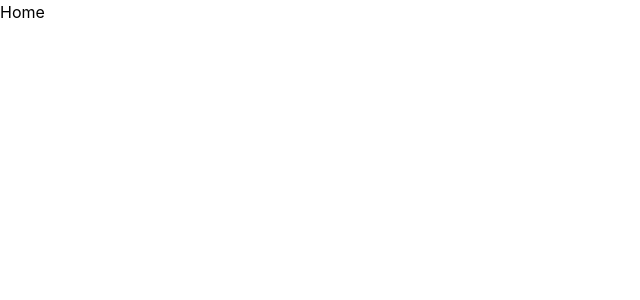
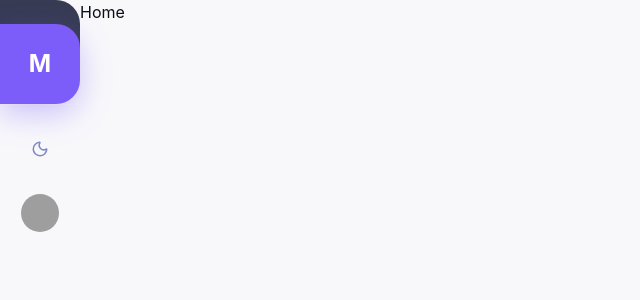
Before and after one commit to SenatorCode/HNG-STAGE-2, a React (Vite) app: page / in a window 1280 px wide. Shown: the top 300 px of the page, without its empty margins (0-640 px from the left). Built offline with nearby package versions, Linux system fonts and the light colour scheme; grey boxes are pictures that could not be loaded.

Commit message:
Implement stage 2 layout shell

```diff
--- a/src/App.jsx
+++ b/src/App.jsx
@@ -1,14 +1,20 @@
 import { BrowserRouter, Route, Routes } from 'react-router-dom'
+import Sidebar from './components/layout/Sidebar'
 import Home from './pages/Home'
 import InvoiceDetailPage from './pages/InvoiceDetailPage'
 
 export default function App() {
   return (
     <BrowserRouter>
-      <Routes>
-        <Route path="/" element={<Home />} />
-        <Route path="/invoices/:id" element={<InvoiceDetailPage />} />
-      </Routes>
+      <div className="min-h-screen overflow-x-hidden bg-[#F8F8FB] text-[#0C0E16] dark:bg-[#141625] dark:text-white">
+        <Sidebar />
+        <main className="min-h-screen pt-18 md:pl-20 md:pt-0">
+          <Routes>
+            <Route path="/" element={<Home />} />
+            <Route path="/invoices/:id" element={<InvoiceDetailPage />} />
+          </Routes>
+        </main>
+      </div>
     </BrowserRouter>
   )
 }
--- a/src/components/layout/Sidebar.jsx
+++ b/src/components/layout/Sidebar.jsx
@@ -1,3 +1,44 @@
+import ThemeToggle from './ThemeToggle'
+
+function LogoMark() {
+  return (
+    <div className="flex h-10 w-10 items-center justify-center rounded-2xl bg-[#7C5DFA] shadow-[0_10px_30px_rgba(124,93,250,0.35)] md:h-20 md:w-20 md:rounded-r-3xl md:rounded-tl-none md:rounded-bl-none">
+      <span className="text-lg font-bold text-white md:text-2xl">M</span>
+    </div>
+  )
+}
+
+function Avatar() {
+  return (
+    <img
+      src="https://i.pravatar.cc/100?img=12"
+      alt="User avatar"
+      className="h-10 w-10 rounded-full border border-white/10 object-cover md:h-10 md:w-10"
+    />
+  )
+}
+
 export default function Sidebar() {
-  return null
+  return (
+    <>
+      <aside className="fixed inset-x-0 top-0 z-40 flex h-18 items-center justify-between bg-[#373B53] px-6 md:inset-y-0 md:left-0 md:w-20 md:flex-col md:justify-between md:rounded-r-3xl md:px-0 md:py-6">
+        <div className="flex items-center">
+          <LogoMark />
+        </div>
+
+        <div className="flex items-center gap-4 md:hidden">
+          <ThemeToggle />
+          <Avatar />
+        </div>
+
+        <div className="hidden w-full flex-col items-center gap-6 md:flex">
+          <div className="flex w-full flex-col items-center gap-6 px-0 pb-0">
+            <div className="h-px w-full bg-white/10" />
+            <ThemeToggle />
+            <Avatar />
+          </div>
+        </div>
+      </aside>
+    </>
+  )
 }
--- a/src/components/layout/ThemeToggle.jsx
+++ b/src/components/layout/ThemeToggle.jsx
@@ -1,3 +1,18 @@
+import { Moon, Sun } from 'lucide-react'
+import { useThemeStore } from '../../store/themeStore'
+
 export default function ThemeToggle() {
-  return null
+  const theme = useThemeStore((state) => state.theme)
+  const toggle = useThemeStore((state) => state.toggle)
+
+  return (
+    <button
+      type="button"
+      aria-label={theme === 'light' ? 'Switch to dark mode' : 'Switch to light mode'}
+      onClick={toggle}
+      className="inline-flex h-10 w-10 items-center justify-center rounded-full text-[#7E88C3] transition-colors hover:bg-white/10 hover:text-white focus:outline-none focus:ring-2 focus:ring-white/40"
+    >
+      {theme === 'light' ? <Moon size={18} /> : <Sun size={18} />}
+    </button>
+  )
 }
```
